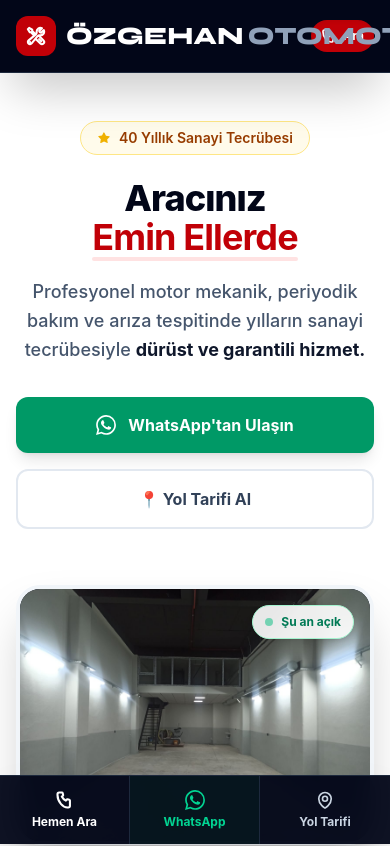
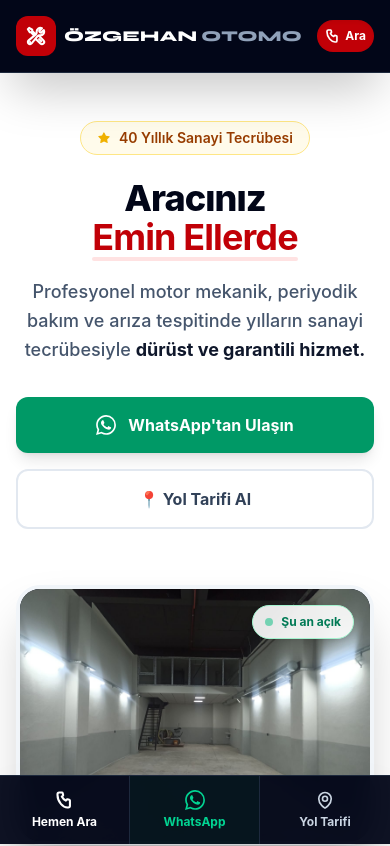
Before and after one commit to alicankala/ozgehan-otomotiv, a Vue app: page / in a window 390 px wide. Shown: the top 846 px of the page. Built offline with nearby package versions, Linux system fonts and the light colour scheme.

Commit message:
duzenleme

```diff
--- a/src/App.vue
+++ b/src/App.vue
@@ -210,24 +210,24 @@ onUnmounted(() => {
 
     <header class="bg-slate-950 text-white px-4 py-4 md:px-5 md:py-6 shadow-2xl sticky top-0 z-50 border-b border-slate-800">
   <div class="max-w-7xl mx-auto flex justify-between items-center gap-4">
-    <div class="flex items-center gap-2.5 md:gap-3 min-w-0 flex-1">
+    <div class="flex items-center gap-2 md:gap-3 min-w-0 flex-1 overflow-hidden">
       <div class="w-10 h-10 md:w-14 md:h-14 bg-red-700 rounded-xl flex items-center justify-center shrink-0">
         <svg class="w-5 h-5 md:w-8 md:h-8 text-white" fill="none" stroke="currentColor" stroke-width="2.5" viewBox="0 0 24 24"><path stroke-linecap="round" stroke-linejoin="round" d="M11.42 15.17L17.25 21A2.652 2.652 0 0021 17.25l-5.877-5.877M11.42 15.17l2.496-3.03c.317-.384.74-.626 1.208-.766M11.42 15.17l-4.655 5.653a2.548 2.548 0 11-3.586-3.586l6.837-5.63m5.108-.233c.55-.164 1.163-.188 1.743-.14a4.5 4.5 0 004.486-6.336l-3.276 3.277a3.004 3.004 0 01-2.25-2.25l3.276-3.276a4.5 4.5 0 00-6.336 4.486c.091 1.076-.071 2.264-.904 2.95l-.102.085m-1.745 1.437L5.909 7.5H4.5L2.25 3.75l1.5-1.5L7.5 4.5v1.409l4.26 4.26m-1.745 1.437l1.745-1.437m6.615 8.206L15.75 15.75M4.867 19.125h.008v.008h-.008v-.008z"/></svg>
       </div>
 
-      <div class="font-display text-xl sm:text-2xl md:text-3xl font-black uppercase tracking-wide whitespace-nowrap leading-none scale-y-125 origin-left">
+      <div class="font-display text-[15px] sm:text-xl md:text-3xl font-black uppercase tracking-wide whitespace-nowrap leading-none md:scale-y-125 origin-left">
   <span class="text-white">Özgehan</span>
   <span class="text-slate-400 ml-1 font-black">Otomotiv</span>
 </div>
     </div>
 
-    <div class="flex items-center gap-3 md:gap-4 shrink-0">
+    <div class="flex items-center gap-2 md:gap-4 shrink-0">
       <span class="text-slate-400 hidden xl:flex items-center gap-2 text-sm font-medium whitespace-nowrap">
         <svg class="w-4 h-4 text-yellow-500" fill="currentColor" viewBox="0 0 20 20"><path fill-rule="evenodd" d="M10 2a.75.75 0 01.67.4l2.13 4.3 4.75.69a.75.75 0 01.41 1.28l-3.44 3.35.81 4.73c.06.35-.3.65-.62.47L10 14.98l-4.25 2.24a.75.75 0 01-1.09-.79l.81-4.73-3.44-3.35a.75.75 0 01.41-1.28l4.75-.69 2.13-4.3A.75.75 0 0110 2z" clip-rule="evenodd"/></svg>
         40 Yıllık Sanayi Tecrübesi
       </span>
 
-      <a href="tel:05326213429" class="font-bold text-xs sm:text-base bg-red-700 px-2.5 sm:px-5 py-2 sm:py-2.5 rounded-full hover:bg-red-600 transition-all flex items-center gap-1.5 sm:gap-2 shadow-inner whitespace-nowrap hover:scale-105 active:scale-95">
+      <a href="tel:05326213429" class="font-bold text-xs sm:text-base bg-red-700 px-2 sm:px-5 py-2 sm:py-2.5 rounded-full hover:bg-red-600 transition-all flex items-center gap-1 sm:gap-2 shadow-inner whitespace-nowrap hover:scale-105 active:scale-95">
         <svg class="w-4 h-4" fill="none" stroke="currentColor" stroke-width="2.5" viewBox="0 0 24 24"><path stroke-linecap="round" stroke-linejoin="round" d="M3 5a2 2 0 012-2h3.28a1 1 0 01.94.725l.548 2.2a1 1 0 01-.321.988l-1.305.98a10.582 10.582 0 004.872 4.872l.98-1.305a1 1 0 01.988-.321l2.2.548a1 1 0 01.725.94V19a2 2 0 01-2 2h-1C9.716 21 3 14.284 3 6V5z"/></svg>
         <span class="hidden sm:block">0532 621 34 29</span>
         <span class="block sm:hidden">Ara</span>
```
